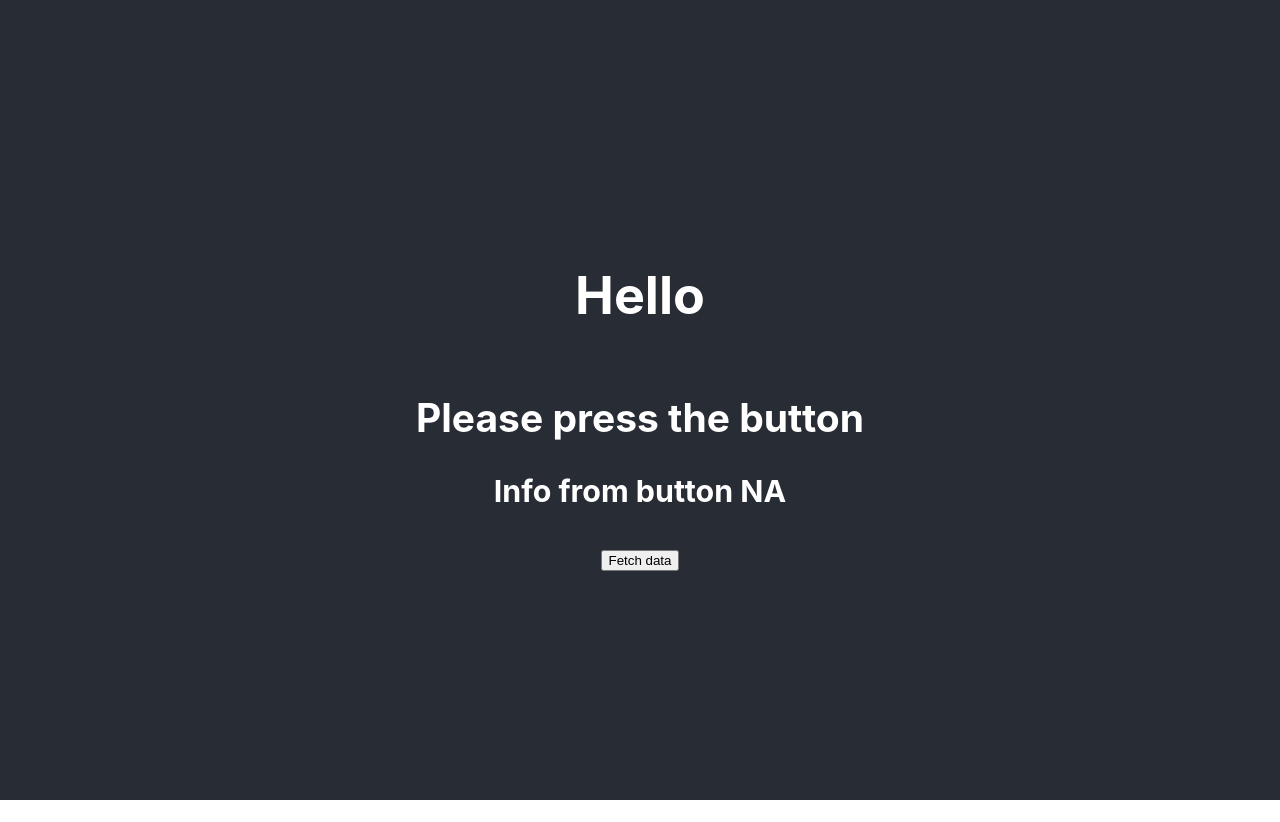
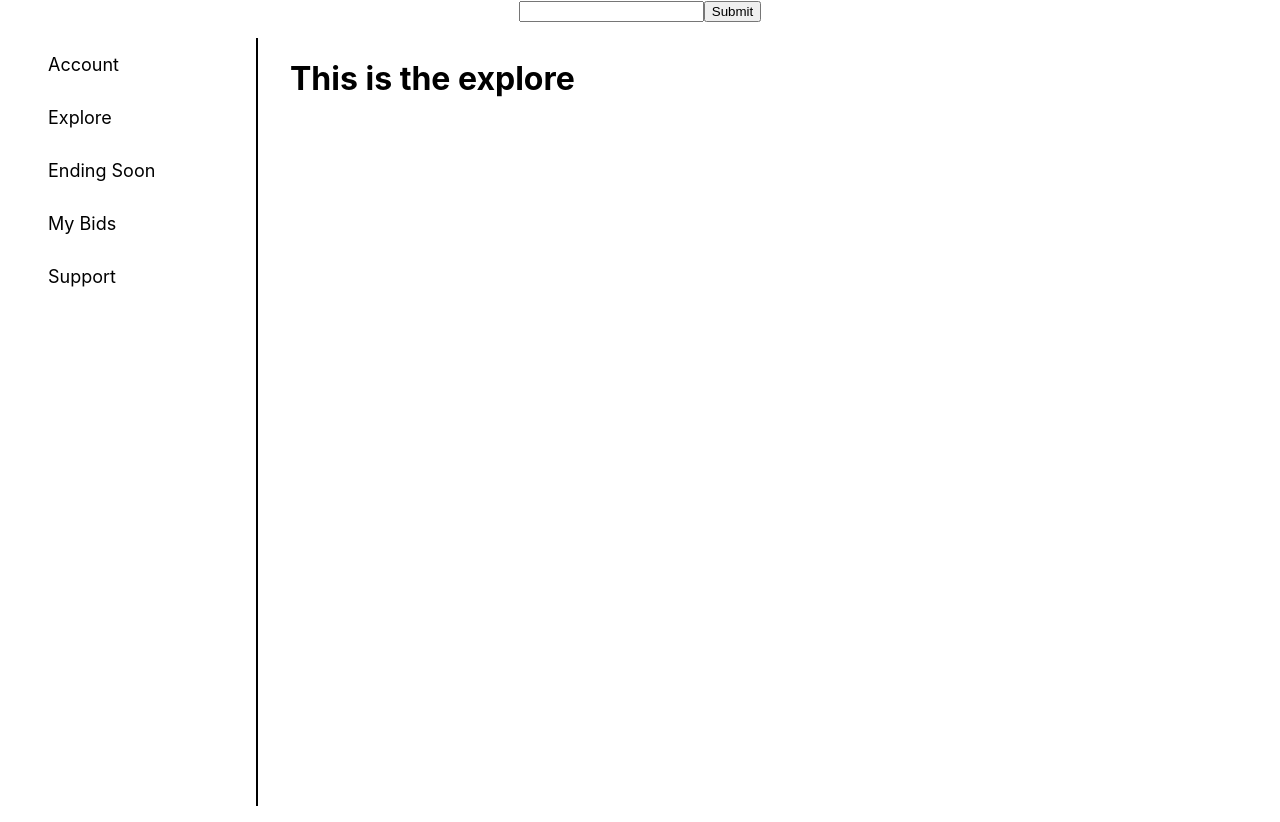
Before and after one commit to spartanhero93/auto-bid-react, a React (Create React App) app: page / in a window 1280 px wide. Before the commit the page ends 800 px from the top, so only its background shows below. Built offline with nearby package versions, Linux system fonts and the light colour scheme.

Commit message:
inital component templates created

```diff
--- a/package.json
+++ b/package.json
@@ -36,6 +36,7 @@
     ]
   },
   "devDependencies": {
-    "@reduxjs/toolkit": "^1.6.1"
+    "@reduxjs/toolkit": "^1.6.1",
+    "styled-components": "^5.3.1"
   }
 }
--- a/src/App.js
+++ b/src/App.js
@@ -1,33 +1,15 @@
-import {useState} from 'react'
-import logo from './logo.svg';
+import Sidebar from './Containers/Sidebar'
+import Navbar from './Containers/Navbar';
 import './App.css';
 
+
+
+
 function App() {
-  const [response, handleResponse] = useState('NA')
-
-  async function retrieveData() {
-    try {
-      const res = await fetch('http://localhost:3004/test')
-      const {data} = await res.json()
-      handleResponse(data)
-    } catch (error) {
-      console.error(error)
-    }
-  }
-
   return (
     <div className="App">
-      <header className="App-header">
-        <h1>Hello</h1>
-
-        <div>
-          <h2>Please press the button</h2>
-          <h3>Info from button <span>{response}</span></h3>
-        </div>
-        <div>
-          <button onClick={() => retrieveData()}>Fetch data</button>
-        </div>
-      </header>
+      <Navbar />
+      <Sidebar />
     </div>
   );
 }
--- /dev/null
+++ b/src/Components/Content.js
@@ -0,0 +1,13 @@
+import styled from 'styled-components'
+
+const Container = styled.div`
+  padding: 1rem 2rem;
+`
+
+export default function Content(props){
+    return(
+      <Container>
+        <h1>This is the {props.title}</h1>
+      </Container>
+    )
+}
--- /dev/null
+++ b/src/Containers/Navbar.js
@@ -0,0 +1,40 @@
+import React, { useState } from 'react'
+import styled from 'styled-components'
+
+const Container = styled.div`
+
+`
+
+export default function Navbar() {
+  const [userInput, handleUserInput] = useState('')
+
+
+  async function searchQuery() {
+    try {
+      const response = await fetch('http://localhost:3004/search', {
+        method: 'POST',
+        mode: 'cors', // no-cors, *cors, same-origin
+        credentials: 'same-origin', // include, *same-origin, omit
+        headers: {
+          'Content-Type': 'application/json'
+          // 'Content-Type': 'application/x-www-form-urlencoded',
+        },
+        body: JSON.stringify({
+          userInput
+        })
+      })
+      const {data} = await response.json()
+      console.log(data)
+      handleUserInput('')
+    } catch (error) {
+      console.error(error)
+    }
+  };
+
+  return (
+    <Container>
+      <input onChange={e => handleUserInput(e.target.value)} type='text' value={userInput} />
+      <button onClick={() => searchQuery()}>Submit</button>
+    </Container>
+  )
+}
--- /dev/null
+++ b/src/Containers/Sidebar.js
@@ -0,0 +1,47 @@
+import { useState } from 'react'
+import styled from 'styled-components'
+import Content from '../Components/Content'
+
+const Container = styled.div`
+  display: flex;
+  height: 100vh;
+  ul {
+    border-right: 2px solid;
+    text-align: left;
+    display: flex;
+    flex-direction: column;
+    padding: 0 2rem;
+    width: 15vw;
+    li {
+      width: 100%;
+      padding: 1rem;
+      font-size: 18px;
+      list-style: none;
+      &:hover {
+        cursor: pointer;
+        background-color: slategrey;
+      }
+    }
+  }
+
+`
+
+
+
+function Sidebar() {
+  const [selected, handleSelected] = useState('explore')
+  return(
+    <Container>
+      <ul>
+        <li onClick={() => handleSelected('Account')}>Account</li>
+        <li onClick={() => handleSelected('Explore')}>Explore</li>
+        <li onClick={() => handleSelected('Ending Soon')}>Ending Soon</li>
+        <li onClick={() => handleSelected('My Bids')}>My Bids</li>
+        <li onClick={() => handleSelected('Support')}>Support</li>
+      </ul>
+      <Content title={selected} />
+    </Container>
+  )
+}
+
+export default Sidebar
--- a/src/index.css
+++ b/src/index.css
@@ -5,6 +5,7 @@ body {
     sans-serif;
   -webkit-font-smoothing: antialiased;
   -moz-osx-font-smoothing: grayscale;
+  height: 100vh;
 }
 
 code {
```
Also changed, not shown: 1 other file (tests, documents, lock files or other folders).
